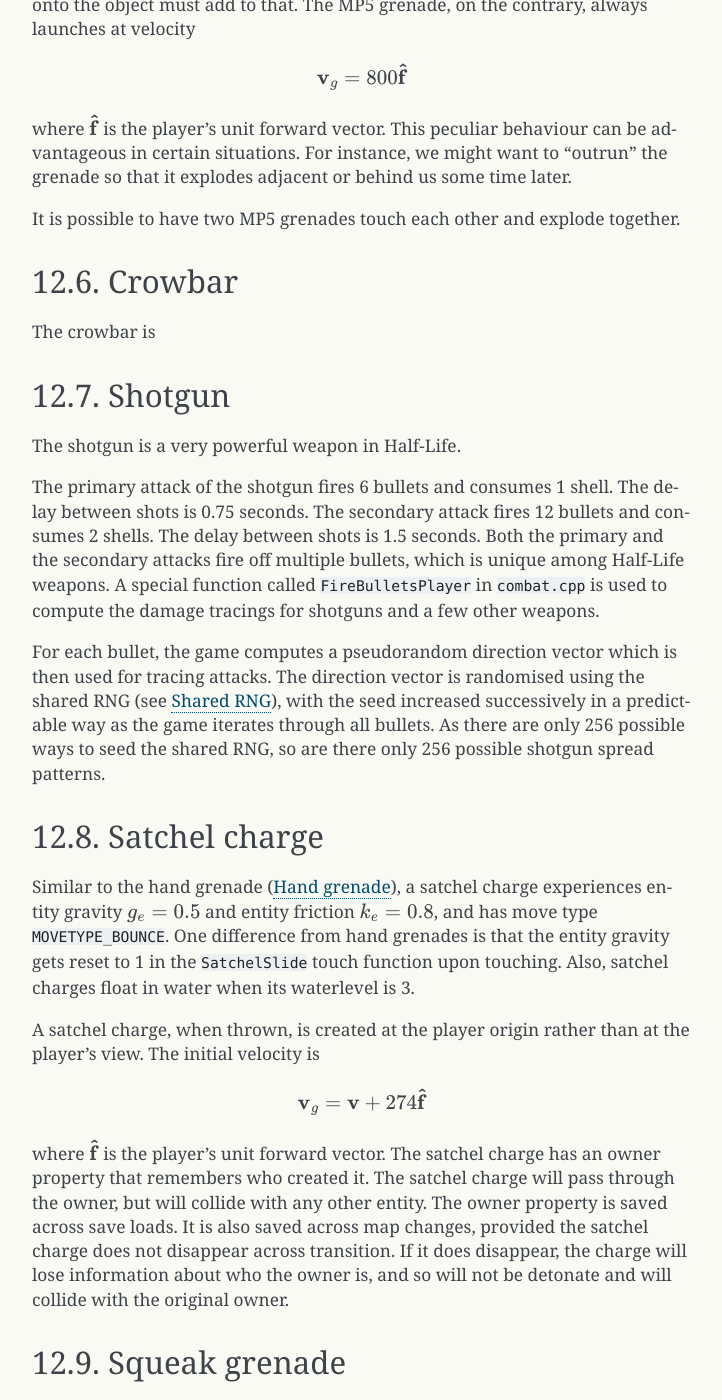
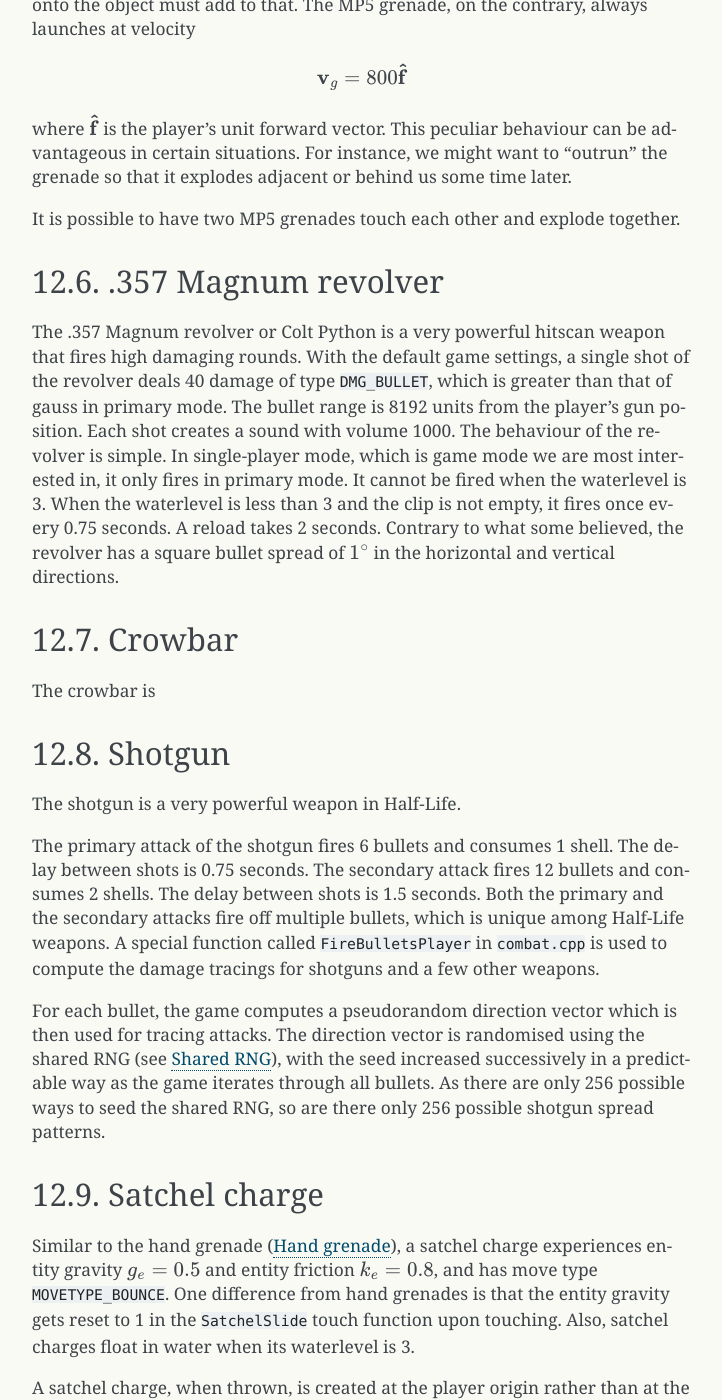
Before and after one commit to Matherunner/hldoc, a Sphinx documentation site: the page built from source/weapons.rst, in a window 1280 px wide and 1400 px high, scrolled down 19782 px. Shown: the whole window, without its empty margins (388-1110 px from the left). Built offline with Sphinx 7.4.7, drawn with Linux system fonts in a browser that asks for light colours; formulas are drawn with MathJax 3; some of the changed text lies outside the part shown.

Commit message:
Add 357 magnum section

```diff
--- a/source/weapons.rst
+++ b/source/weapons.rst
@@ -400,6 +400,11 @@
 
 It is possible to have two MP5 grenades touch each other and explode together.
 
+.357 Magnum revolver
+--------------------
+
+The .357 Magnum revolver or Colt Python is a very powerful hitscan weapon that fires high damaging rounds. With the default game settings, a single shot of the revolver deals 40 damage of type ``DMG_BULLET``, which is greater than that of gauss in primary mode. The bullet range is 8192 units from the player's gun position. Each shot creates a sound with volume 1000. The behaviour of the revolver is simple. In single-player mode, which is game mode we are most interested in, it only fires in primary mode. It cannot be fired when the waterlevel is 3. When the waterlevel is less than 3 and the clip is not empty, it fires once every 0.75 seconds. A reload takes 2 seconds. Contrary to what some believed, the revolver has a square bullet spread of :math:`1^\circ` in the horizontal and vertical directions.
+
 Crowbar
 -------
 
```
